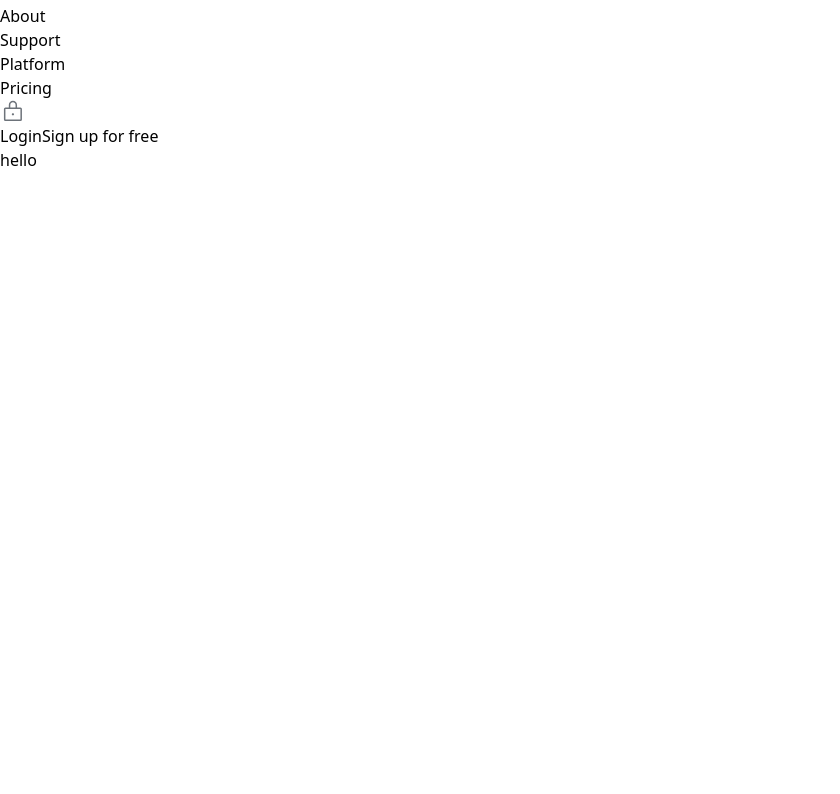
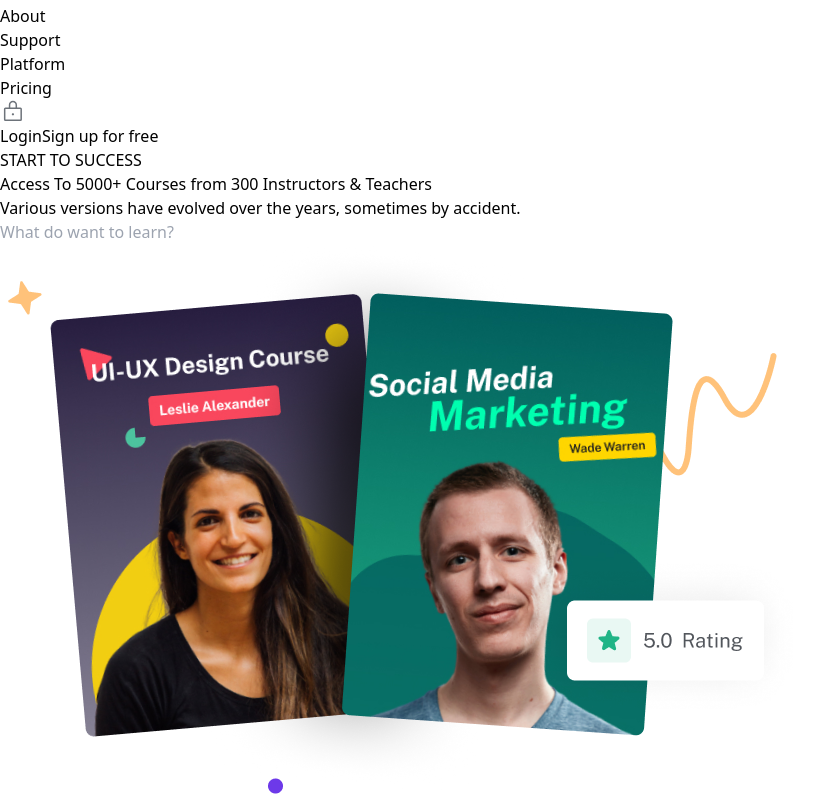
Before and after one commit to Negrea-Andrei/Courses, a React (Vite) app: page / in a window 1280 px wide. Shown: the part 1012-1806 px from the top of the page, without its empty margins (0-840 px from the left). Before the commit the page ends 1184 px from the top, so only its background shows below. Built offline with nearby package versions, Linux system fonts and the light colour scheme.

Commit message:
completed the hero section

```diff
--- a/src/components/Hero.jsx
+++ b/src/components/Hero.jsx
@@ -1,5 +1,35 @@
+import ad from "../assets/ad.png";
+
 const Hero = () => {
-    return <>hello</>
-}
+  return (
+    <div className="w-full bg-white py-24">
+      <div className="md:max-w-[1480px] m-auto grid md:grid-cols-2 max-w-[600px]  px-4 md:px-0">
+        <div className="flex flex-col justify-start gap-4">
+          <p className="py-2 text-2xl text-[#20B486] font-medium">
+            START TO SUCCESS
+          </p>
+          <h1 className="md:leading-[72px] py-2 md:text-6xl text-5xl font-semibold">
+            Access To <span className="text-[#20B486]">5000+</span> Courses from{" "}
+            <span className="text-[#20B486]">300</span> Instructors &
+            Teachers
+          </h1>
+          <p className="py-2 text-lg text-gray-600">
+            Various versions have evolved over the years, sometimes by accident.
+          </p>
 
-export default Hero
+          <form className="bg-white border max-w-[500px] p-4 input-box-shadow rounded-md flex justify-between">
+            <input
+              className="bg-white"
+              type="text"
+              placeholder="What do want to learn?"
+              style={{ outline: "none" }}
+            />
+          </form>
+        </div>
+        <img src={ad} />
+      </div>
+    </div>
+  );
+};
+
+export default Hero;
--- a/src/components/index.js
+++ b/src/components/index.js
@@ -1,3 +1,4 @@
 import NavBar from "./NavBar";
+import Hero from "./Hero";
 
-export {NavBar}
+export {NavBar, Hero}
```
Also changed, not shown: src/assets/ad.png (added).
